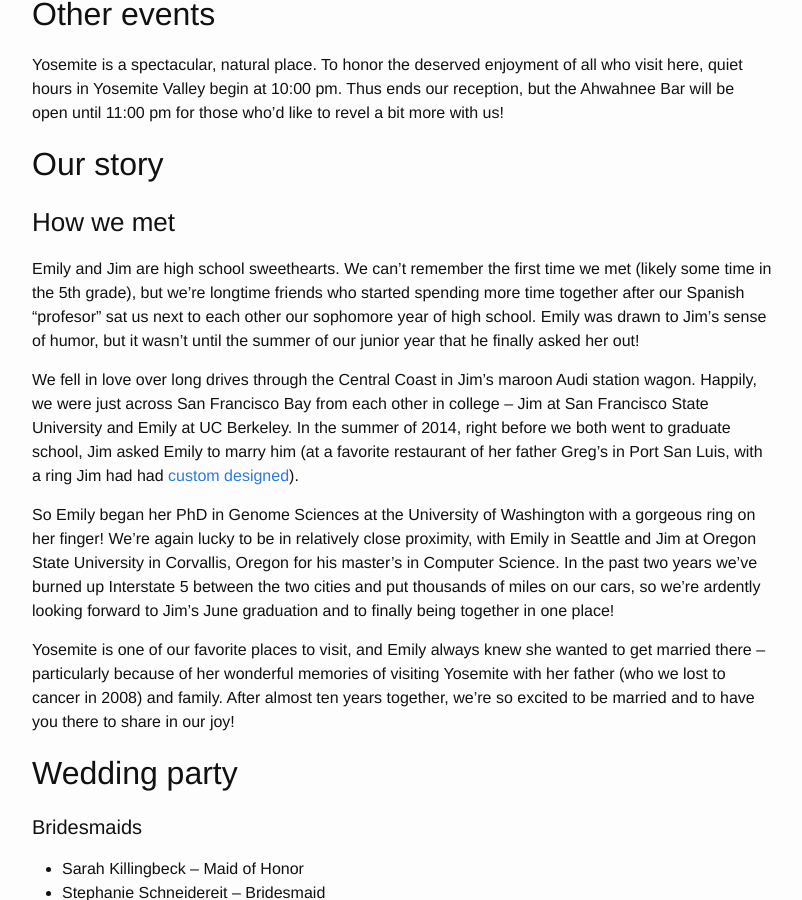
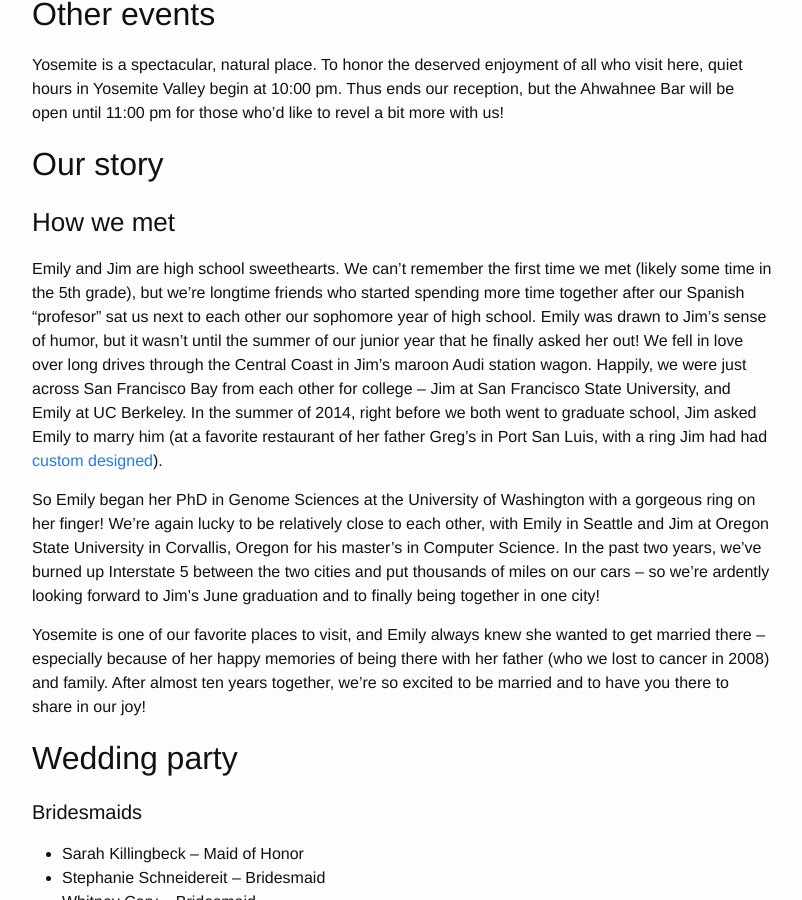
Before and after one commit to j-e-yosemite/j-e-yosemite.github.io, a Jekyll site: the page built from ourwedding.md, in a window 1280 px wide and 900 px high, scrolled down 598 px. Shown: the whole window, without its empty margins (238-1040 px from the left). Built offline with Jekyll 4.4.1, drawn with Linux system fonts in a browser that asks for light colours.

Commit message:
Some changes to "Our story"

```diff
--- a/ourwedding.md
+++ b/ourwedding.md
@@ -29,12 +29,11 @@ Yosemite is a spectacular, natural place. To honor the deserved enjoyment of all
 ### How we met
 
 Emily and Jim are high school sweethearts. We can't remember the first time we met (likely some time in the 5th grade), but we're longtime friends who started spending more time together after our Spanish "profesor" sat us next to each other our sophomore year of high school. Emily was drawn to Jim's sense of humor, but it wasn't until the summer of our junior year that he finally asked her out!
+We fell in love over long drives through the Central Coast in Jim's maroon Audi station wagon. Happily, we were just across San Francisco Bay from each other for college -- Jim at San Francisco State University, and Emily at UC Berkeley. In the summer of 2014, right before we both went to graduate school, Jim asked Emily to marry him (at a favorite restaurant of her father Greg's in Port San Luis, with a ring Jim had had [custom designed](http://www.serengetiwest.com/)).
 
-We fell in love over long drives through the Central Coast in Jim's maroon Audi station wagon. Happily, we were just across San Francisco Bay from each other in college -- Jim at San Francisco State University and Emily at UC Berkeley. In the summer of 2014, right before we both went to graduate school, Jim asked Emily to marry him (at a favorite restaurant of her father Greg's in Port San Luis, with a ring Jim had had [custom designed](http://www.serengetiwest.com/)).
+So Emily began her PhD in Genome Sciences at the University of Washington with a gorgeous ring on her finger! We're again lucky to be relatively close to each other, with Emily in Seattle and Jim at Oregon State University in Corvallis, Oregon for his master's in Computer Science. In the past two years, we've burned up Interstate 5 between the two cities and put thousands of miles on our cars -- so we're ardently looking forward to Jim's June graduation and to finally being together in one city!
 
-So Emily began her PhD in Genome Sciences at the University of Washington with a gorgeous ring on her finger! We're again lucky to be in relatively close proximity, with Emily in Seattle and Jim at Oregon State University in Corvallis, Oregon for his master's in Computer Science. In the past two years we've burned up Interstate 5 between the two cities and put thousands of miles on our cars, so we're ardently looking forward to Jim's June graduation and to finally being together in one place!
-
-Yosemite is one of our favorite places to visit, and Emily always knew she wanted to get married there -- particularly because of her wonderful memories of visiting Yosemite with her father (who we lost to cancer in 2008) and family. After almost ten years together, we're so excited to be married and to have you there to share in our joy!
+Yosemite is one of our favorite places to visit, and Emily always knew she wanted to get married there -- especially because of her happy memories of being there with her father (who we lost to cancer in 2008) and family. After almost ten years together, we're so excited to be married and to have you there to share in our joy!
 
 ## Wedding party
 
```
